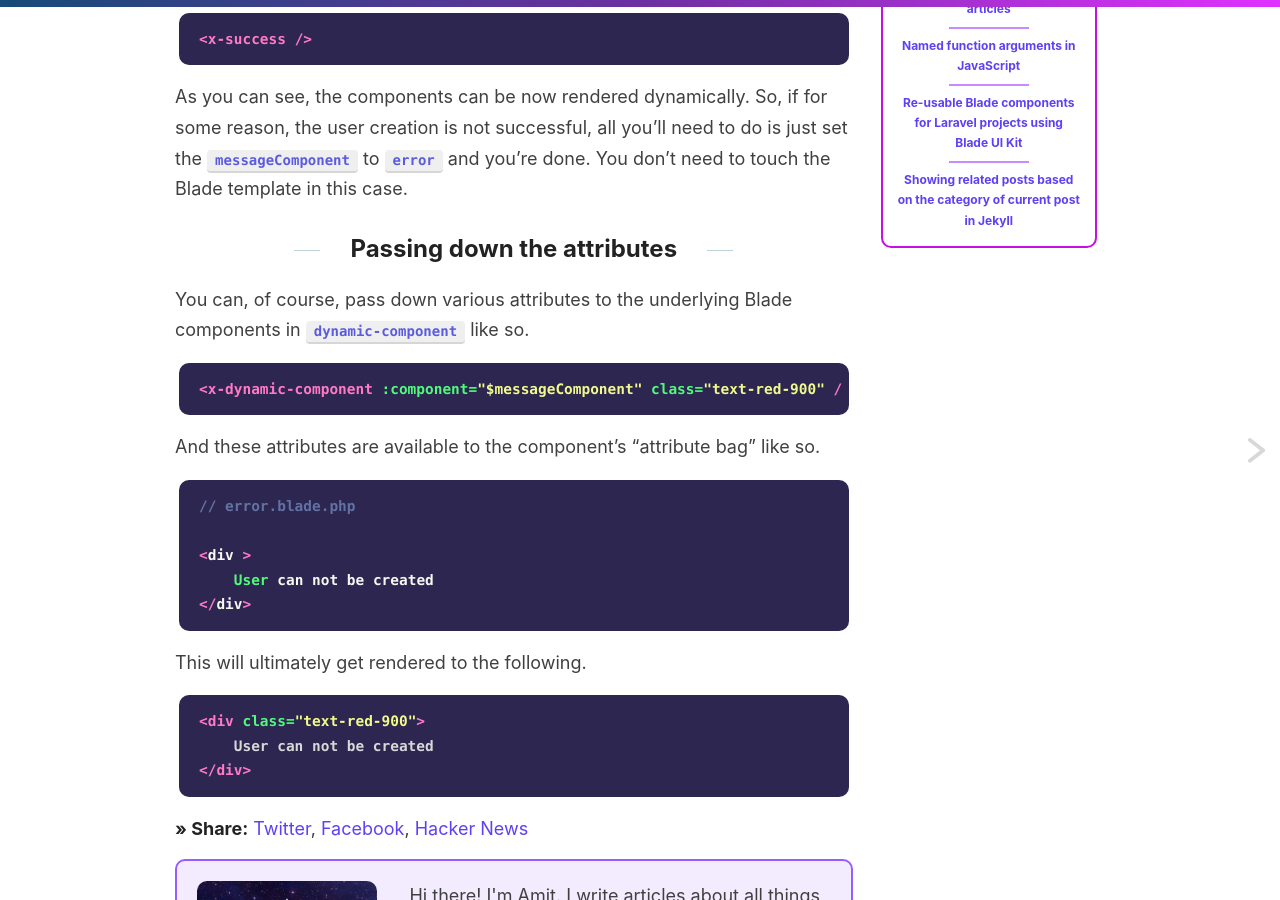
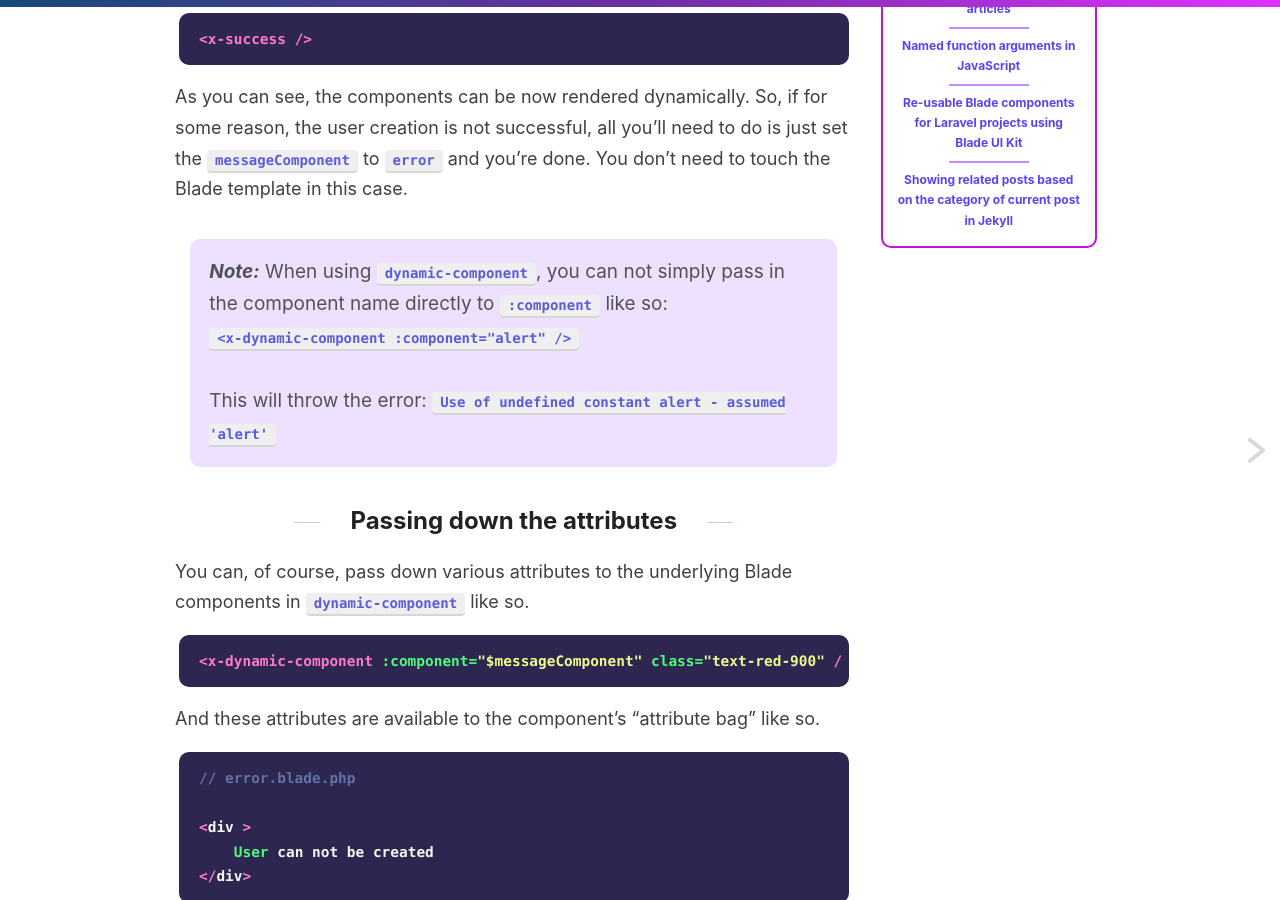
Before and after one commit to varunkumardev/amitmerchant1990.github.io, a Jekyll site: the page built from _posts/2020-09-09-dynamic-blade-components-in-laravel-8.md, in a window 1280 px wide and 900 px high, scrolled down 1023 px. Built offline with Jekyll 4.4.1, drawn with Linux system fonts in a browser that asks for light colours; comment, search, counter and statistics services are not loaded.

Commit message:
improve post.

```diff
--- a/_posts/2020-09-09-dynamic-blade-components-in-laravel-8.md
+++ b/_posts/2020-09-09-dynamic-blade-components-in-laravel-8.md
@@ -33,6 +33,10 @@ This is equivalent to using the following.
 
 As you can see, the components can be now rendered dynamically. So, if for some reason, the user creation is not successful, all you'll need to do is just set the `messageComponent` to `error` and you're done. You don't need to touch the Blade template in this case.
 
+> ***Note:*** When using `dynamic-component`, you can not simply pass in the component name directly to `:component` like so:<br>
+> `<x-dynamic-component :component="alert" />` <br><br>
+> This will throw the error: `Use of undefined constant alert - assumed 'alert'`
+
 ## Passing down the attributes
 
 You can, of course, pass down various attributes to the underlying Blade components in `dynamic-component` like so.
```
